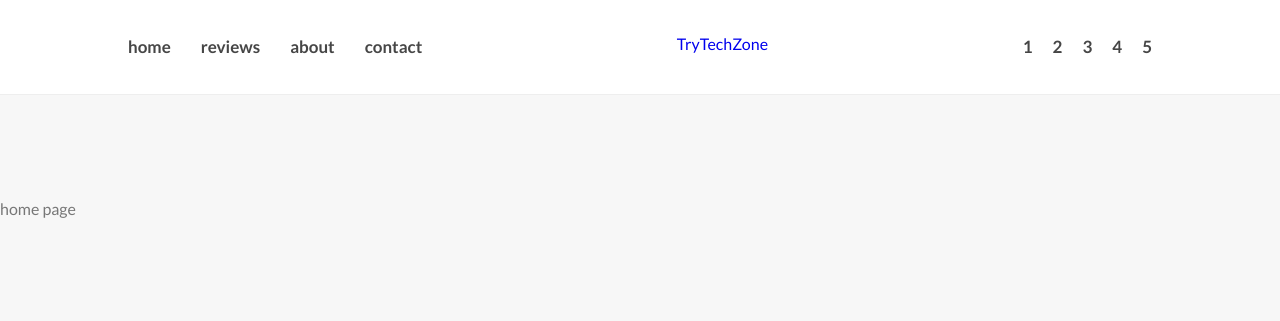
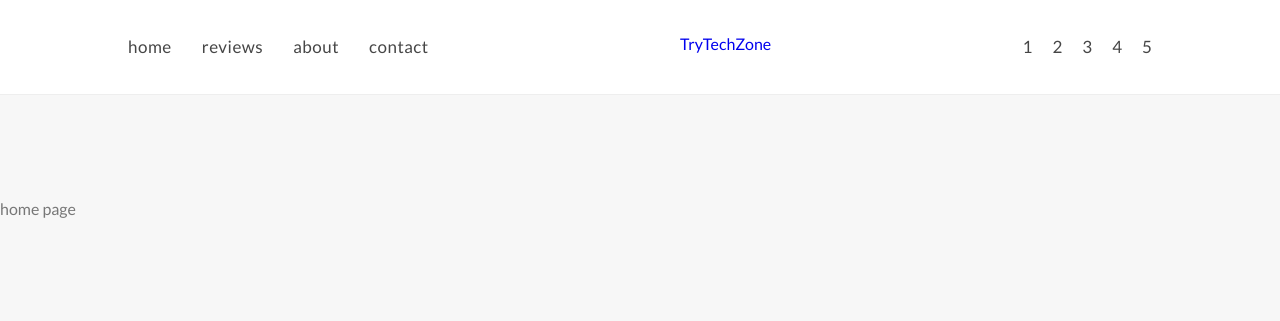
Before and after one commit to rohitsraj12/tryTechZone, a PHP site: page / in a window 1280 px wide. Shown: the top 321 px of the page. Run offline with PHP 8.4, Linux system fonts and the light colour scheme; style sheets or scripts are compiled from the project's sources.

Commit message:
Update _typography.scss

```diff
--- a/public/sass/base/_typography.scss
+++ b/public/sass/base/_typography.scss
@@ -12,7 +12,9 @@ body {
     font-size: 1.7rem;
     line-height: 2;
     color: $color-text-primary;
-    font-weight: 600;
+    font-weight: 500;
+    color: $color-text-primary;
+    letter-spacing: 0.5px;
   }
 }
 
@@ -21,6 +23,6 @@ body {
     font-size: 1.7rem;
     line-height: 2;
     color: $color-text-primary;
-    font-weight: 600;
+    font-weight: 500;
   }
 }
```
